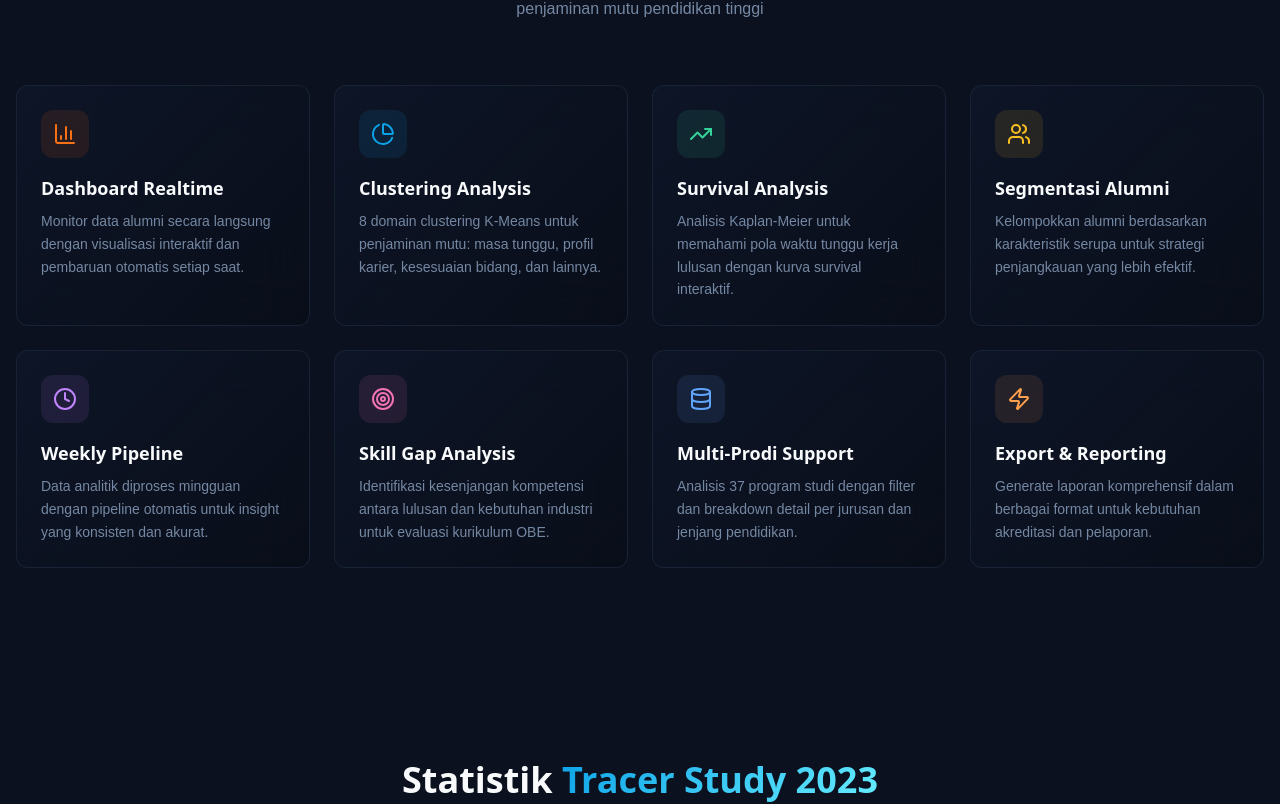
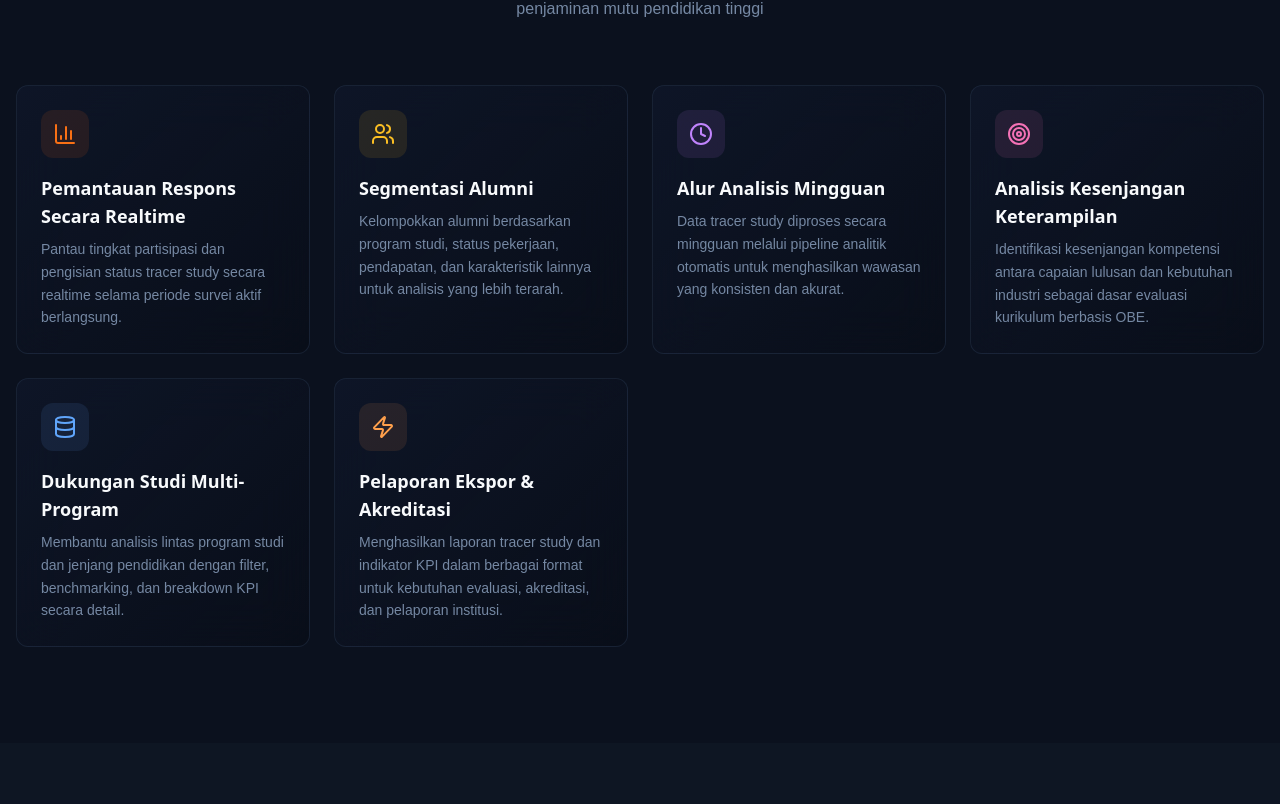
Before and after one commit to AnnisaDianFadillah06/fe-tracer-study, a React (Vite) app: page / in a window 1280 px wide. Shown: the part 979-1783 px from the top of the page. Built offline with nearby package versions, Linux system fonts and the light colour scheme; no server answers.

Commit message:
refactor(landing): update feature section without k-means

```diff
--- a/src/components/landing/FeaturesSection.tsx
+++ b/src/components/landing/FeaturesSection.tsx
@@ -1,8 +1,6 @@
 import { motion } from "framer-motion";
 import {
   BarChart3,
-  PieChart,
-  TrendingUp,
   Users,
   Clock,
   Target,
@@ -13,57 +11,43 @@ import {
 const features = [
   {
     icon: BarChart3,
-    title: "Dashboard Realtime",
-    description: "Monitor data alumni secara langsung dengan visualisasi interaktif dan pembaruan otomatis setiap saat.",
+    title: "Pemantauan Respons Secara Realtime",
+    description: "Pantau tingkat partisipasi dan pengisian status tracer study secara realtime selama periode survei aktif berlangsung.",
     color: "text-primary",
     bgColor: "bg-primary/10",
   },
   {
-    icon: PieChart,
-    title: "Clustering Analysis",
-    description: "8 domain clustering K-Means untuk penjaminan mutu: masa tunggu, profil karier, kesesuaian bidang, dan lainnya.",
-    color: "text-cyan-accent",
-    bgColor: "bg-cyan-accent/10",
-  },
-  {
-    icon: TrendingUp,
-    title: "Survival Analysis",
-    description: "Analisis Kaplan-Meier untuk memahami pola waktu tunggu kerja lulusan dengan kurva survival interaktif.",
-    color: "text-emerald-400",
-    bgColor: "bg-emerald-400/10",
-  },
-  {
     icon: Users,
     title: "Segmentasi Alumni",
-    description: "Kelompokkan alumni berdasarkan karakteristik serupa untuk strategi penjangkauan yang lebih efektif.",
+    description: "Kelompokkan alumni berdasarkan program studi, status pekerjaan, pendapatan, dan karakteristik lainnya untuk analisis yang lebih terarah.",
     color: "text-amber-400",
     bgColor: "bg-amber-400/10",
   },
   {
     icon: Clock,
-    title: "Weekly Pipeline",
-    description: "Data analitik diproses mingguan dengan pipeline otomatis untuk insight yang konsisten dan akurat.",
+    title: "Alur Analisis Mingguan",
+    description: "Data tracer study diproses secara mingguan melalui pipeline analitik otomatis untuk menghasilkan wawasan yang konsisten dan akurat.",
     color: "text-purple-400",
     bgColor: "bg-purple-400/10",
   },
   {
     icon: Target,
-    title: "Skill Gap Analysis",
-    description: "Identifikasi kesenjangan kompetensi antara lulusan dan kebutuhan industri untuk evaluasi kurikulum OBE.",
+    title: "Analisis Kesenjangan Keterampilan",
+    description: "Identifikasi kesenjangan kompetensi antara capaian lulusan dan kebutuhan industri sebagai dasar evaluasi kurikulum berbasis OBE.",
     color: "text-pink-400",
     bgColor: "bg-pink-400/10",
   },
   {
     icon: Database,
-    title: "Multi-Prodi Support",
-    description: "Analisis 37 program studi dengan filter dan breakdown detail per jurusan dan jenjang pendidikan.",
+    title: "Dukungan Studi Multi-Program",
+    description: "Membantu analisis lintas program studi dan jenjang pendidikan dengan filter, benchmarking, dan breakdown KPI secara detail.",
     color: "text-blue-400",
     bgColor: "bg-blue-400/10",
   },
   {
     icon: Zap,
-    title: "Export & Reporting",
-    description: "Generate laporan komprehensif dalam berbagai format untuk kebutuhan akreditasi dan pelaporan.",
+    title: "Pelaporan Ekspor & Akreditasi",
+    description: "Menghasilkan laporan tracer study dan indikator KPI dalam berbagai format untuk kebutuhan evaluasi, akreditasi, dan pelaporan institusi.",
     color: "text-orange-light",
     bgColor: "bg-orange-light/10",
   },
--- a/src/pages/Landing.tsx
+++ b/src/pages/Landing.tsx
@@ -1,7 +1,6 @@
 import LandingNav from "@/components/landing/LandingNav";
 import HeroSection from "@/components/landing/HeroSection";
 import FeaturesSection from "@/components/landing/FeaturesSection";
-import StatsSection from "@/components/landing/StatsSection";
 import TeamSection from "@/components/landing/TeamSection";
 import FooterSection from "@/components/landing/FooterSection";
 
@@ -11,7 +10,6 @@ const Landing = () => {
       <LandingNav />
       <HeroSection />
       <FeaturesSection />
-      <StatsSection />
       <TeamSection />
       <FooterSection />
     </div>
```
